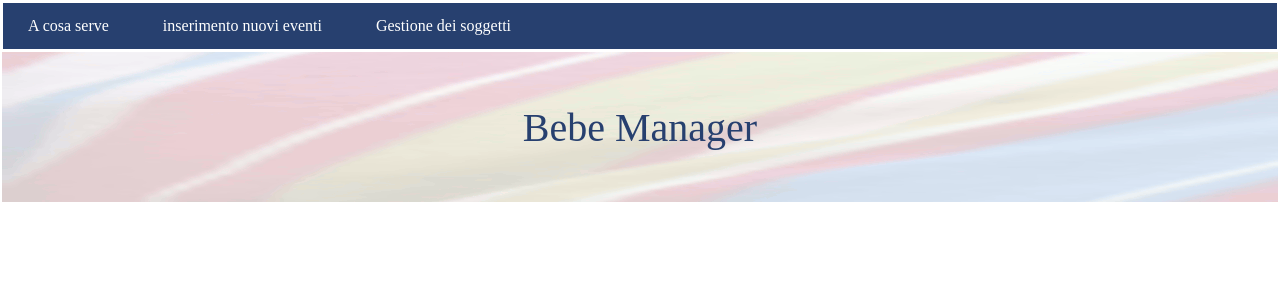
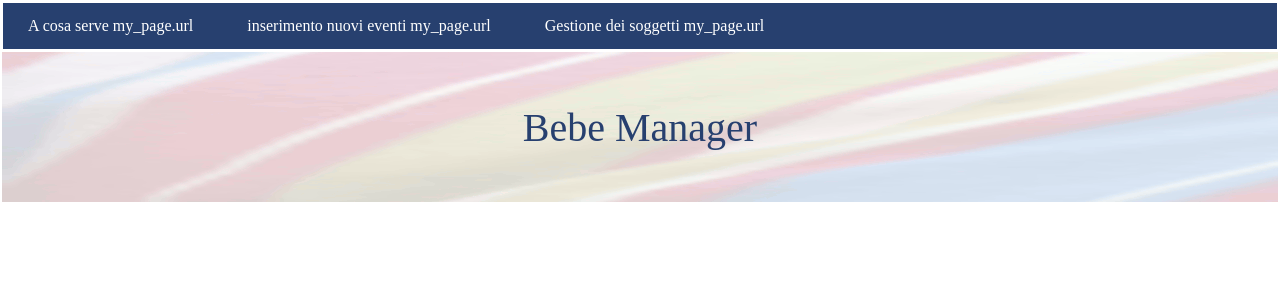
Before and after one commit to mysinmyc/bebemanager, a Jekyll site: the page built from docs/index.md, in a window 1280 px wide. Shown: the top 300 px of the page. Built offline with Jekyll 4.4.1, drawn with Linux system fonts in a browser that asks for light colours.

Commit message:
Update default.html

```diff
--- a/docs/_includes/default.html
+++ b/docs/_includes/default.html
@@ -50,7 +50,7 @@ a.linkBarButton:hover, a.linkBarButton:active {
 <div class="linkBar">
   {% for my_page in site.pages %}
           {% if my_page.title %}
-          <a class="linkBarButton" href="{{ my_page.url | relative_url }}">{{ my_page.title | escape }}</a>
+          <a class="linkBarButton" href="{{ my_page.url | relative_url }}">{{ my_page.title | escape }} my_page.url</a>
           {% endif %}
         {% endfor %}
 </div>
```
